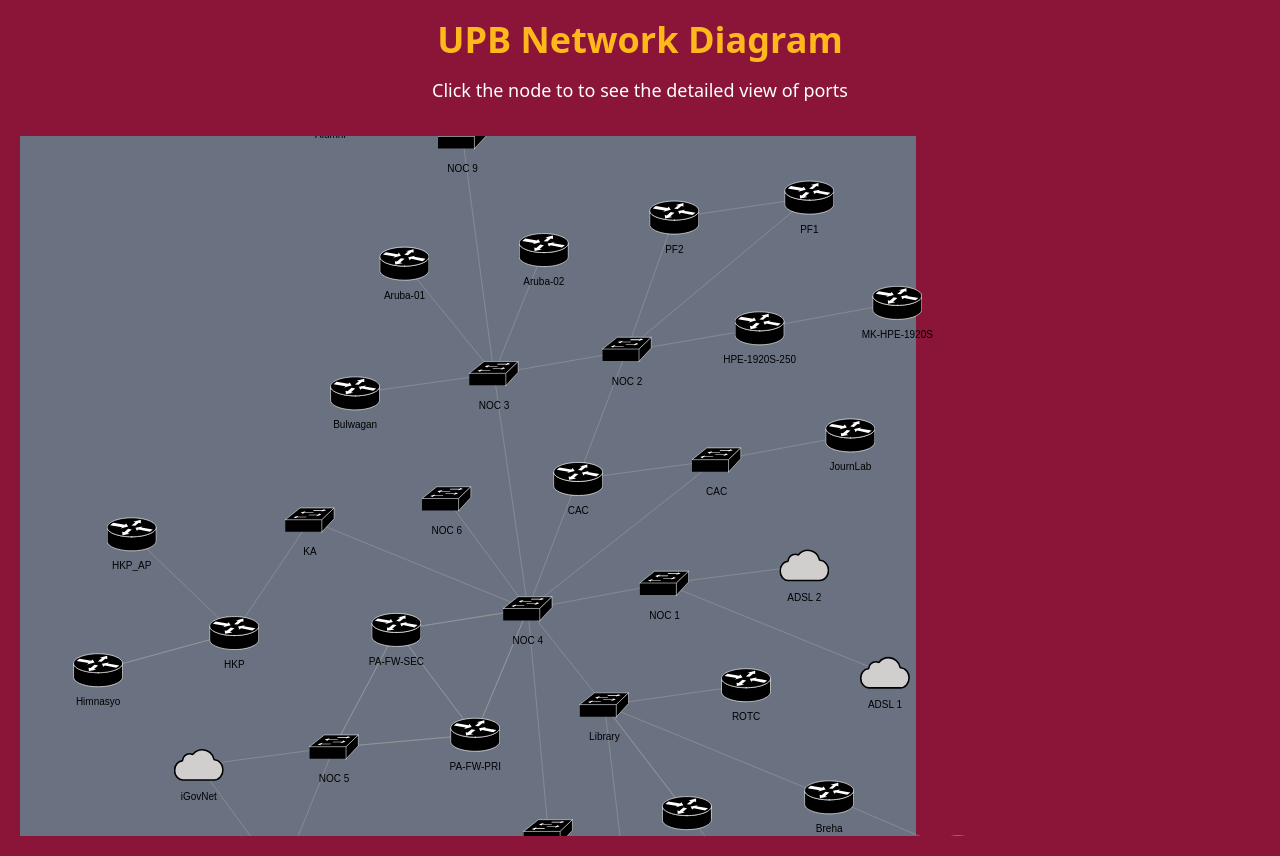
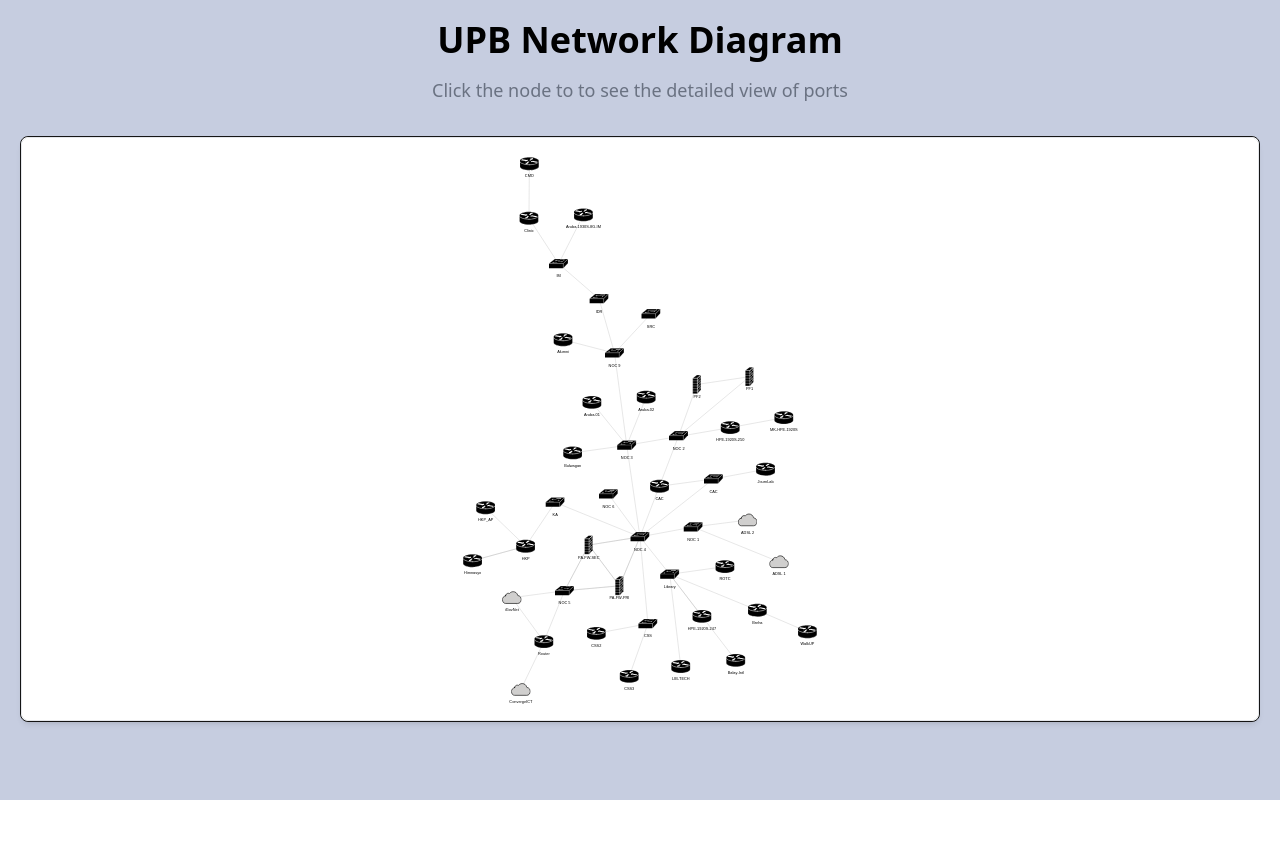
Before and after one commit to xtin707/clan-network-map, a Next.js app: page / in a window 1280 px wide. After the commit the page ends 800 px from the top, so only its background shows below. Built offline with nearby package versions, Linux system fonts and the light colour scheme.

Commit message:
Overview Graph UI Update

```diff
--- a/src/app/page.tsx
+++ b/src/app/page.tsx
@@ -2,14 +2,15 @@
 import edge_data from '@/data/edgeData';
 import NetworkDiagram from '@/components/D3Graph';
 
+
 export default async function HomePage() {
 
   return (
-    <main className="p-5 text-center bg-[#8A1538] min-h-screen">
-      <h1 className="text-4xl font-bold mb-4 text-[#FFB81C]">UPB Network Diagram</h1>
-      <p className="text-lg mb-8 text-white">Click the node to to see the detailed view of ports</p>
-      <div className="max-w-4xl h-full w-full bg-gray-500">
-        <NetworkDiagram nodeData={node_data} edgeData={edge_data} width={1000} height={700}/>
+    <main className="p-5 text-center bg-[#C6CDE0] min-h-screen">
+      <h1 className="text-4xl font-bold mb-4 text-black">UPB Network Diagram</h1>
+      <p className="text-lg mb-8 text-gray-500">Click the node to to see the detailed view of ports</p>
+      <div className="h-auto w-full bg-white justify-center border rounded-lg">
+        <NetworkDiagram nodeData={node_data} edgeData={edge_data} width={1400} height={550}/>
       </div>
     </main>
   );
--- a/src/components/D3Graph.tsx
+++ b/src/components/D3Graph.tsx
@@ -55,6 +55,7 @@
         if (d.type === Device.MainRouter) return "/router.svg";
         if (d.type === Device.Hub) return "/hub.svg";
         if (d.type === Device.Switch) return "/workgroup-switch.svg";
+        if (d.type === Device.Firewall) return "/firewall.svg";
         return "router.svg";
       })
       .attr("x", -25)
@@ -100,10 +101,27 @@
       });
 
     svg.call(zoomBehavior);
+
+    // Initially set the view to full view of the graph
+    const bbox = chartGroup.node().getBBox();
+
+    const svgWidth = parseInt(svg.attr("width"));
+    const svgHeight = parseInt(svg.attr("height"));
+    const scale = Math.min(svgWidth / bbox.width, svgHeight / bbox.height);
+
+    const translateX = (svgWidth - bbox.width * scale) / 2 - bbox.x * scale;
+    const translateY = (svgHeight - bbox.height * scale) / 2 - bbox.y * scale;
+
+    svg.call(
+      zoomBehavior.transform,
+      d3.zoomIdentity.translate(translateX, translateY).scale(scale)
+    );
   }, [nodeData, edgeData, width, height]);
 
   return (
+    <div className="w-full h-full overflow-auto border border-gray-200 p-4 rounded-lg shadow-md flex-col items-center justify-center bg-[#FFFFFF] flex justify-center items-center">
     <svg ref={svgRef}></svg>
+    </div>
   );
 };
 
```
